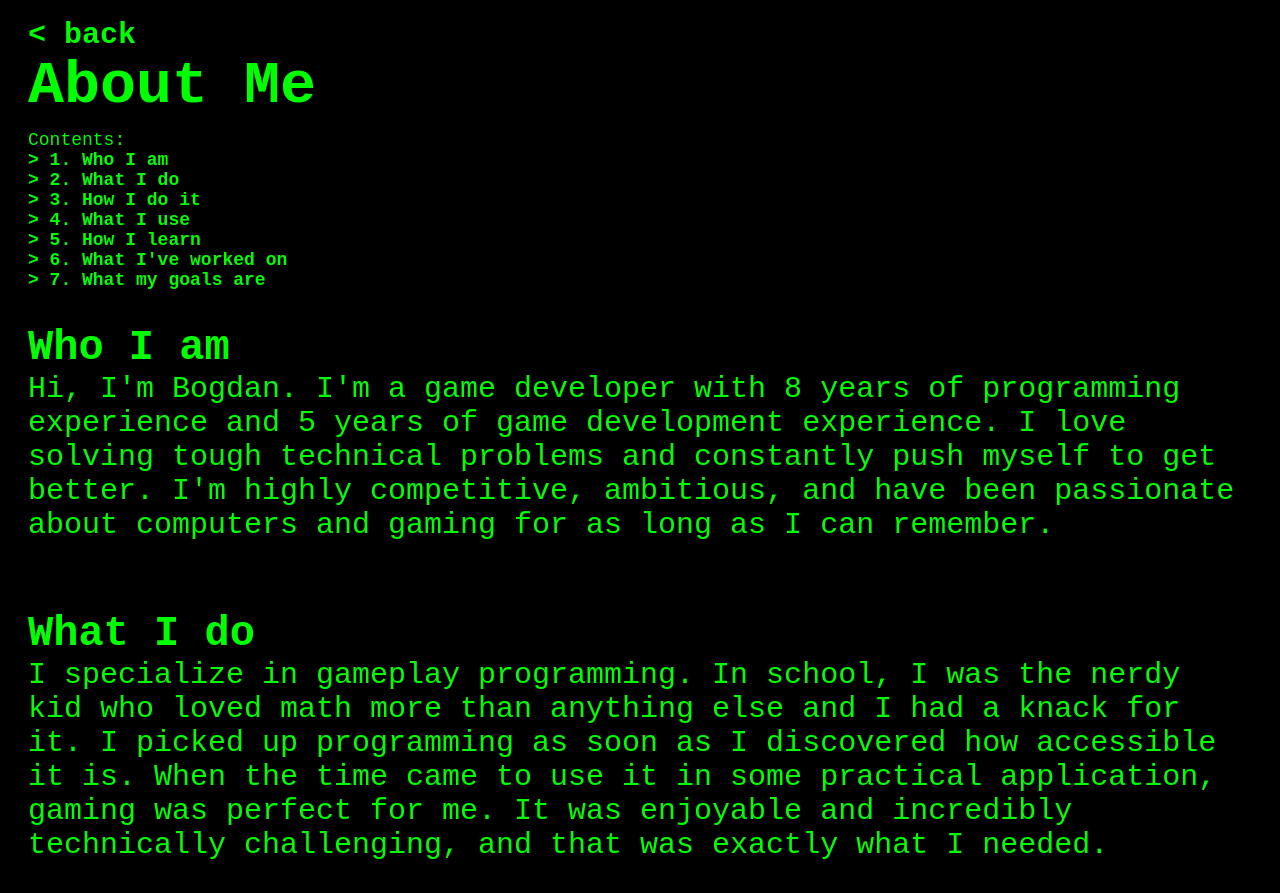
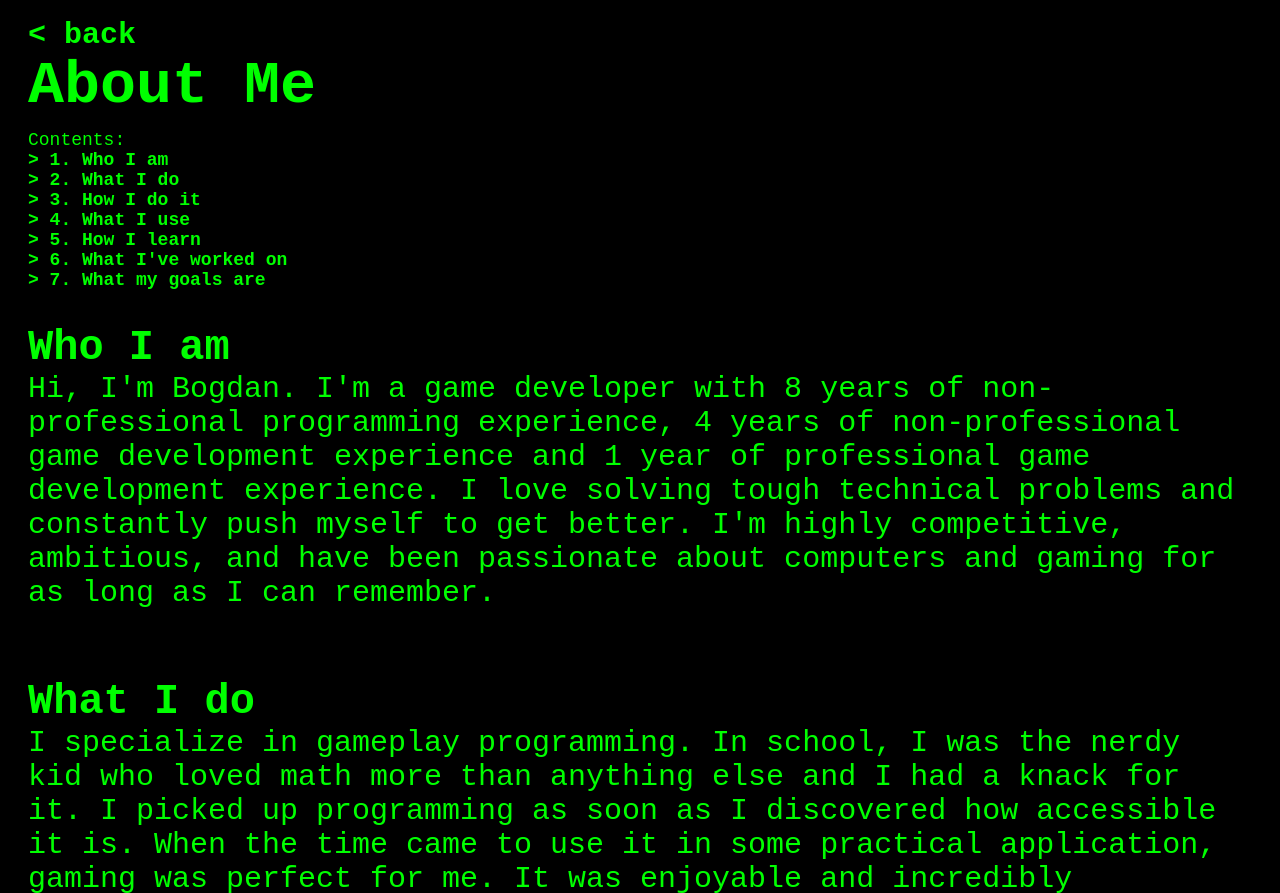
Before and after one commit to senseibobo/senseibobo.github.io, a plain HTML site: page aboutme.html in a window 1280 px wide. Shown: the top 893 px of the page. Drawn offline with Linux system fonts and the light colour scheme.

Commit message:
newest cv

```diff
--- a/aboutme.html
+++ b/aboutme.html
@@ -26,7 +26,7 @@
 		</div>
 			<br>
 		<h3 id="who-i-am">Who I am</h3>
-		<p>Hi, I'm Bogdan. I'm a game developer with 8 years of programming experience and 5 years of game development experience. I love solving tough technical problems and constantly push myself to get better. I'm highly competitive, ambitious, and have been passionate about computers and gaming for as long as I can remember.</p>
+		<p>Hi, I'm Bogdan. I'm a game developer with 8 years of non-professional programming experience, 4 years of non-professional game development experience and 1 year of professional game development experience. I love solving tough technical problems and constantly push myself to get better. I'm highly competitive, ambitious, and have been passionate about computers and gaming for as long as I can remember.</p>
 			<br>
 			<br>
 		<h3 id="what-i-do">What I do</h3>
```
Also changed, not shown: 1 other file.
